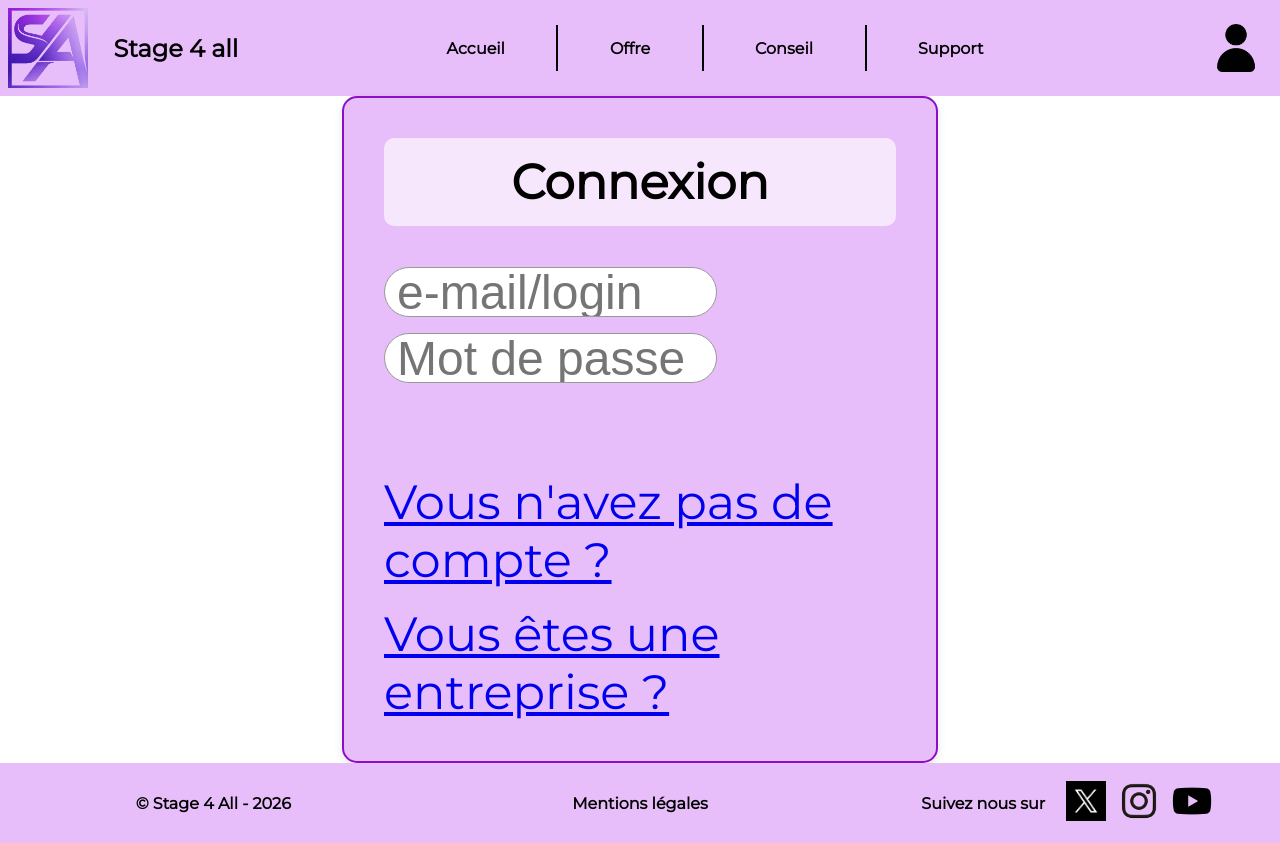
After one commit to YanisBCESI/DEV-WEB, a PHP site: page /Connexions.html in a window 1280 px wide. The commit adds this page. Run offline with PHP 8.4, Linux system fonts and the light colour scheme.

Commit message:
V1 de la page de connextion globale

```diff
--- /dev/null
+++ b/Connexions.html
@@ -0,0 +1,73 @@
+<!DOCTYPE html>
+<html lang="fr">
+<head>
+    <meta charset="UTF-8">
+    <title>Stage</title>
+    <link rel="stylesheet" href="style_Conx.css">
+    <link rel="stylesheet" href="style.css">
+    <link rel="icon" type="image/png" href="assets/images/logo.png">
+</head>
+<body>
+    <header>
+        <div class="Logo_titre"><img class="image_head" src="assets/images/logo.png" alt="logo de S4A">
+        <h1 class="Main_title">Stage 4 all</h1></div>
+        <nav class="Link_menu_classique">
+            <a class="nav_link"><h1>Accueil</h1></a><span></span>
+            <a class="nav_link"><h1>Offre</h1></a><span></span>
+            <a class="nav_link"><h1>Conseil</h1></a><span></span>
+            <a class="nav_link"><h1>Support</h1></a>
+        </nav>
+        <div class="Menu_burger">
+            <label for="burger" class="Button_burger">
+                <span></span>
+                <span></span>
+                <span></span>
+            </label>
+
+        </div>
+        <a class="Compte image_head"><img class="image_connexion" src="assets/images/compte.png" alt="compte"></a>
+    </header>
+    <div class="contenu_page">
+        <input type="checkbox" id="burger">
+        <nav class="Link_menu_burger">
+            <a class="nav_link"><p>Accueil</p></a>
+            <a class="nav_link"><p>Offre</p></a>
+            <a class="nav_link"><p>Conseil</p></a>
+            <a class="nav_link"><p>Support</p></a>
+        </nav>
+
+        <aside>
+
+        </aside>
+        <main>
+            <div class="Cadre">
+                <div>
+                    <h2 class="Bloc">Connexion</h2>
+                    <form>
+
+                        <input name="email" type="email" value="" size="50" placeholder="e-mail/login" required >
+
+                        <input name="password" type="password" placeholder="Mot de passe" required >
+                        <br>
+
+                        <a href="S'inscrire_User.html">Vous n'avez pas de compte ?</a>
+
+                        <a href="S'inscrire_Entreprise.html">Vous êtes une entreprise ?</a>
+
+                    </form>
+                </div>
+            </div>
+        </main>
+    </div>
+    <footer>
+        <h1>© Stage 4 All - 2026</h1>
+        <a><h1>Mentions légales</h1></a>
+        <div class="Follow">
+            <h2>Suivez nous sur &nbsp;</h2>
+            <a><img src="./assets/images/X.png" alt="X"></a>
+            <a><img src="./assets/images/Insta.png" alt="Instagramme"></a>
+            <a><img src="./assets/images/Youtube.png" alt="Youtube"></a>
+        </div>
+    </footer>
+</body>
+</html>
--- a/style.css
+++ b/style.css
@@ -16,8 +16,10 @@ html{
 body{
     display: flex;
     flex-direction: column;
+    justify-content: space-between;
     margin: 0;
     font-family: "Montserrat", sans-serif;
+    min-height: 100vh;
 }
 
 header{
@@ -93,8 +95,9 @@ header{
     }
 
 .contenu_page{
-    min-height: 78vh;
     width: 100%;
+    display: flex;
+    flex-direction: column;
 }
 
     #burger{
@@ -134,6 +137,8 @@ footer{
     align-items: center;
     justify-content: space-around;
     background-color: var(--Couleur2);
+    position: relative;
+    bottom: 0;
 }
 
     footer>*{
@@ -162,11 +167,6 @@ footer{
         }
 
 
-
-.contenu_page{
-    display: flex;
-    flex-direction: row;
-}
 
 @media (min-width: 1025px) {
     .Link_menu_burger{
--- /dev/null
+++ b/style_Conx.css
@@ -0,0 +1,55 @@
+/*Connexions*/
+main{
+    width: 100%;
+    display: flex;
+    justify-content: center;
+    position: relative;
+    font-size : 3em;
+}
+
+.contenu_page {
+    display: flex;
+    flex-direction: column;
+}
+
+.Cadre{
+    background-color: var(--Couleur2);
+    border: 2px solid var(--Couleur1);
+    border-radius: 15px;
+    padding: 40px;
+    width: 40%;
+    min-width: min(80vw,60vh);
+    min-height: min(80vw,60vh);
+    box-shadow: 0 4px 10px rgba(0,0,0,0.1);
+}
+
+.Bloc{
+    background-color: var(--Couleur3);
+    padding: 15px;
+    border-radius: 10px;
+    text-align: center;
+    margin-bottom: 25px;
+    margin-top: 0;
+}
+
+form{
+    display: flex;
+    flex-direction: column;
+    align-items: flex-start;
+    gap: 2vh;
+    padding-top: 2vh;
+}
+
+form input{
+    width: 60%;
+    padding: 12px;
+    border-radius: 25px;
+    border: 1px solid #999;
+    height: 3vh;
+    font-size: 1em;
+}
+
+form input:focus{
+    outline: none;
+    border-color: var(--Couleur1);
+}
```
